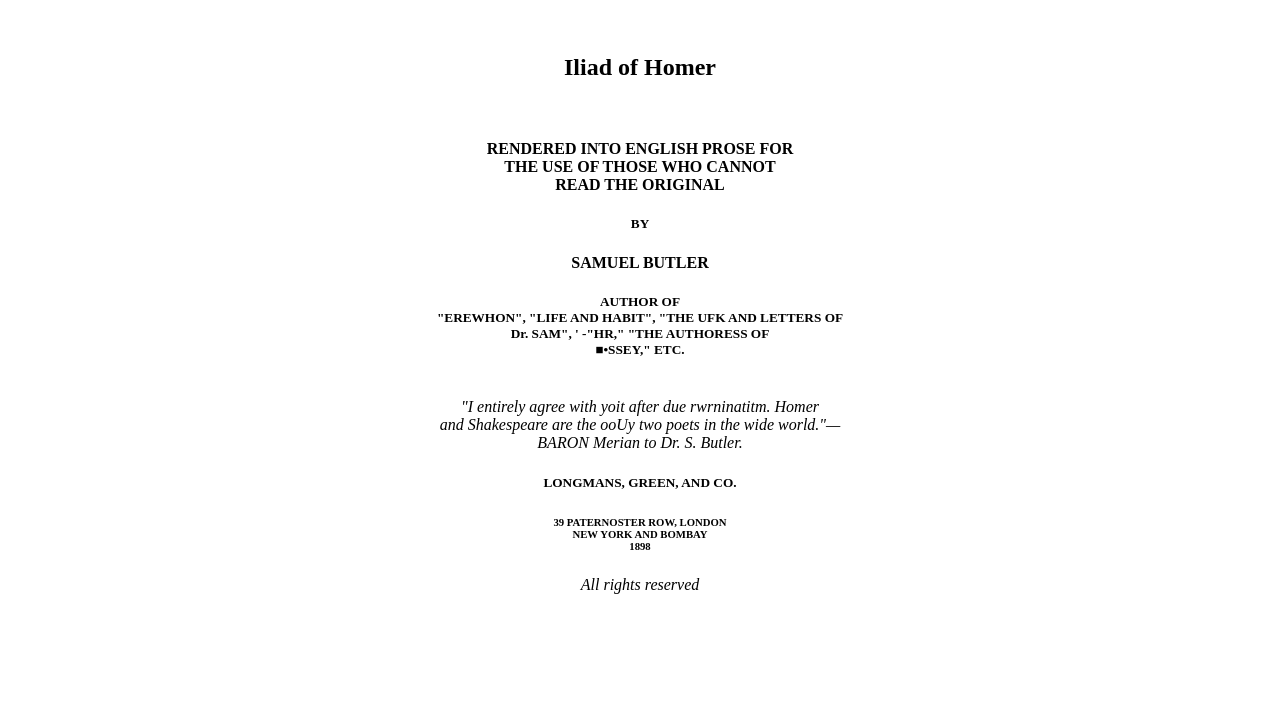
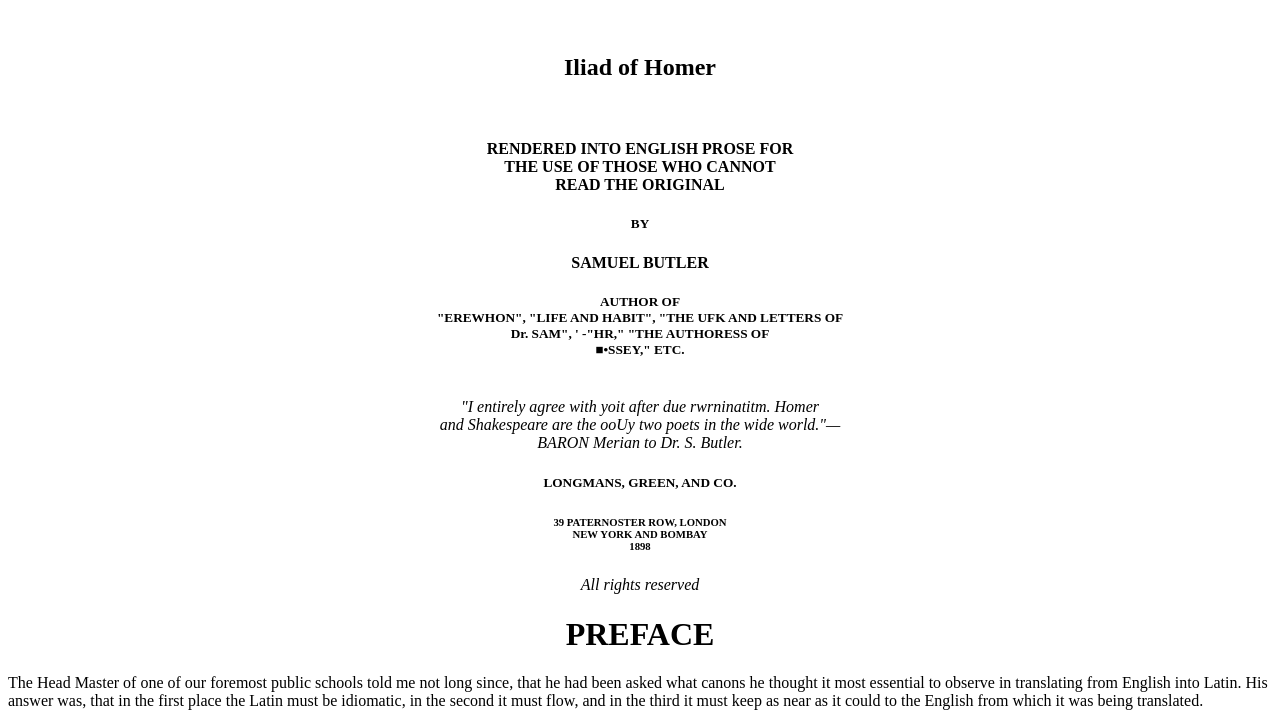
Before and after one commit to Mr-Coxall/Great-Books-of-the-Western-World, a plain HTML site: page Volume-4/The-Iliad/index.html in a window 1280 px wide. Shown: the part 105-831 px from the top of the page. Before the commit the page ends 800 px from the top, so only its background shows below. Drawn offline with Linux system fonts and the light colour scheme.

Commit message:
Add preface section to index.html
Added a preface section with a quote about translation canons.

```diff
--- a/Volume-4/The-Iliad/index.html
+++ b/Volume-4/The-Iliad/index.html
@@ -56,5 +56,13 @@
         </i>
       </center>
     </div>
+    <div style="break-after:page">
+      <center>
+        <h1>PREFACE</h1>
+      </center>
+      <p>
+        The Head Master of one of our foremost public schools told me not long since, that he had been asked what canons he thought it most essential to observe in translating from English into Latin. His answer was, that in the first place the Latin must be idiomatic, in the second it must flow, and in the third it must keep as near as it could to the English from which it was being translated.
+      </p>
+    </div>
   </body>
 </html>
```
